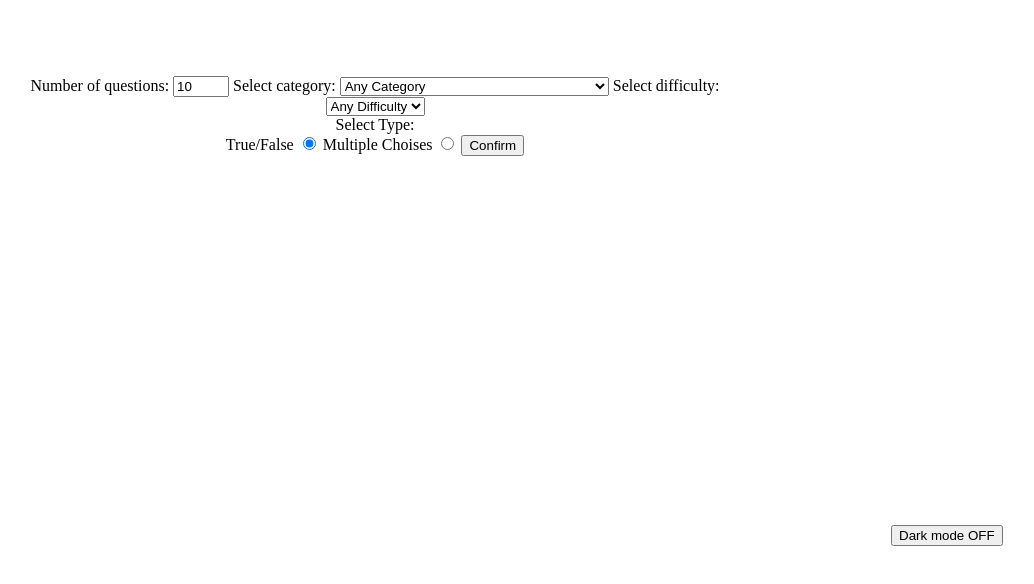
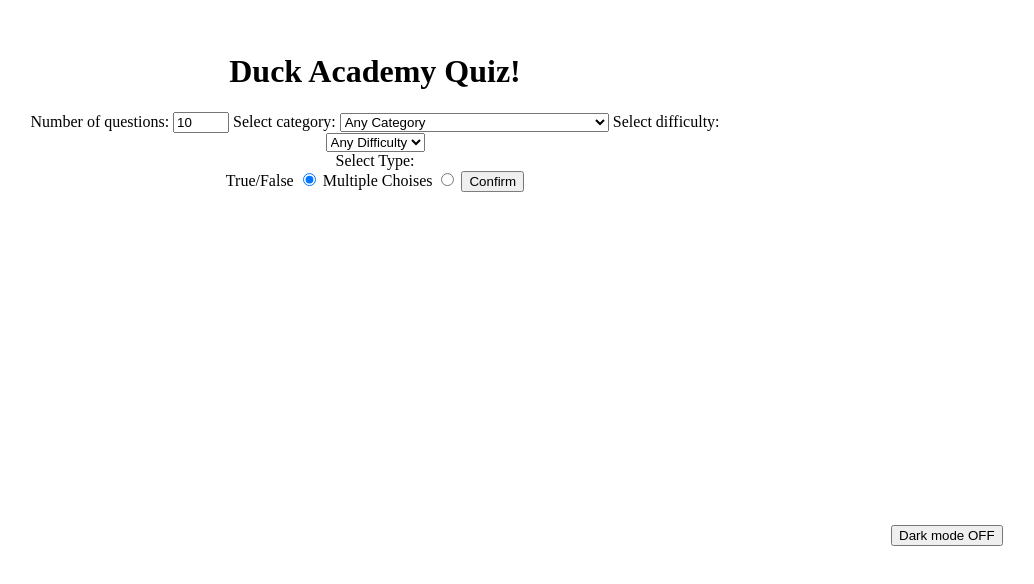
Before and after one commit to enrik-W/QuizGame, a plain HTML site: page index.html in a window 1280 px wide. Shown: the part 230-814 px from the top of the page, without its empty margins (239-1273 px from the left). Drawn offline with nearby package versions, Linux system fonts and the light colour scheme.

Commit message:
Small chages

```diff
--- a/index.html
+++ b/index.html
@@ -11,6 +11,7 @@
 <body>
     <button id="darkModeBtn">Dark mode OFF</button>
     <div class="optionsDiv">
+        <h1>Duck Academy Quiz!</h1>
         <label for="numberOfQuestions">Number of questions:</label>
         <input type="number" id="numberOfQuestions" min="1" max="50" value="10">
 
--- a/main.js
+++ b/main.js
@@ -1,7 +1,7 @@
 let resultArray = [];
 let questionList = [];
-let chosenCategory = 0;
-let chosenDifficulty = "";
+let chosenCategory;
+let chosenDifficulty;
 let infoString;
 
 let renderCategories = () => {
```
